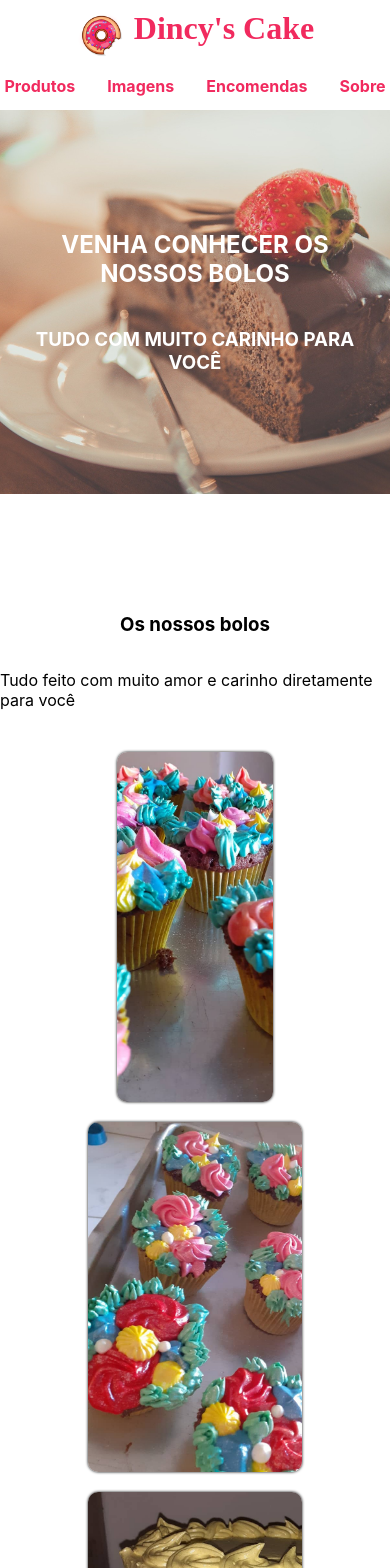
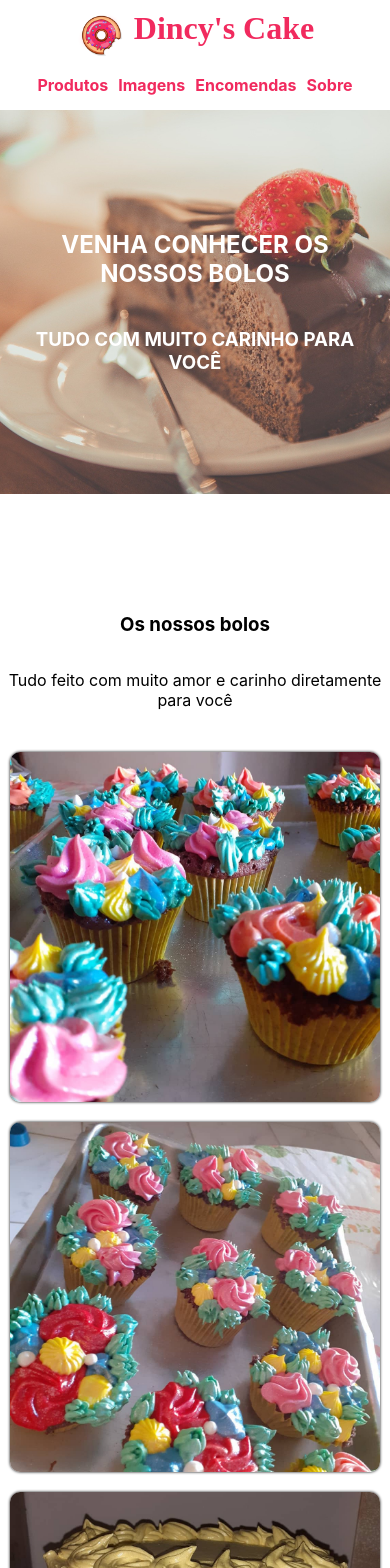
Before and after one commit to paulocost4/dincyscake, a React (Create React App) app: page / in a window 390 px wide. Shown: the top 1568 px of the page. Built offline with nearby package versions, Linux system fonts and the light colour scheme; a web font is replaced by a local one.

Commit message:
Ajuste layout responsivo

```diff
--- a/src/App.css
+++ b/src/App.css
@@ -49,6 +49,14 @@ body {
   }
   .itemNavBar:first-child{
     display: none;
+  }
+  .app{
+    width: auto;
+  }
+}
+@media screen and (max-width: 416px){
+  .itemNavBar{
+    padding: 5px;
   }
 }
 .itemNavBar:hover{
@@ -112,7 +120,7 @@ body {
 .images{
   display: flex;
   flex-wrap: wrap;
-  flex-direction: row;
+  /* flex-direction: row; */
   list-style-type: none;
   width: 100%;
   justify-content: center;
@@ -120,32 +128,27 @@ body {
 
 }
 .images li{
+  display: flex;
+  background-size: cover;
   height: 350px;
   margin: 10px;
-}
-.small{
-  display: flex;
-  flex-basis: 40%;
-  background-size: cover;
-  background-position:center;
-
-}
-.medium{
-  display: flex;
-  flex-basis: 55%;
-  background-size: cover;
-  /* background-position:center; */
-
-
-}
-.large{
-  display: flex;
-  flex-basis: 96.5%;
-  background-size: cover;
-  background-position:center;
-
-}
-.images li {
   border-radius: 10px;
   box-shadow: 0 0 3px 0px;
 }
+.small{
+  flex-basis: 40%;
+}
+.medium{
+  flex-basis: 55%;
+}
+.large{
+  flex-basis: 96.5%;
+}
+@media screen and (max-width: 800px){
+  .images *{
+    flex-basis: 100%;
+  }
+}
+.main section h3, .main section p{
+  text-align: center;
+}
```
